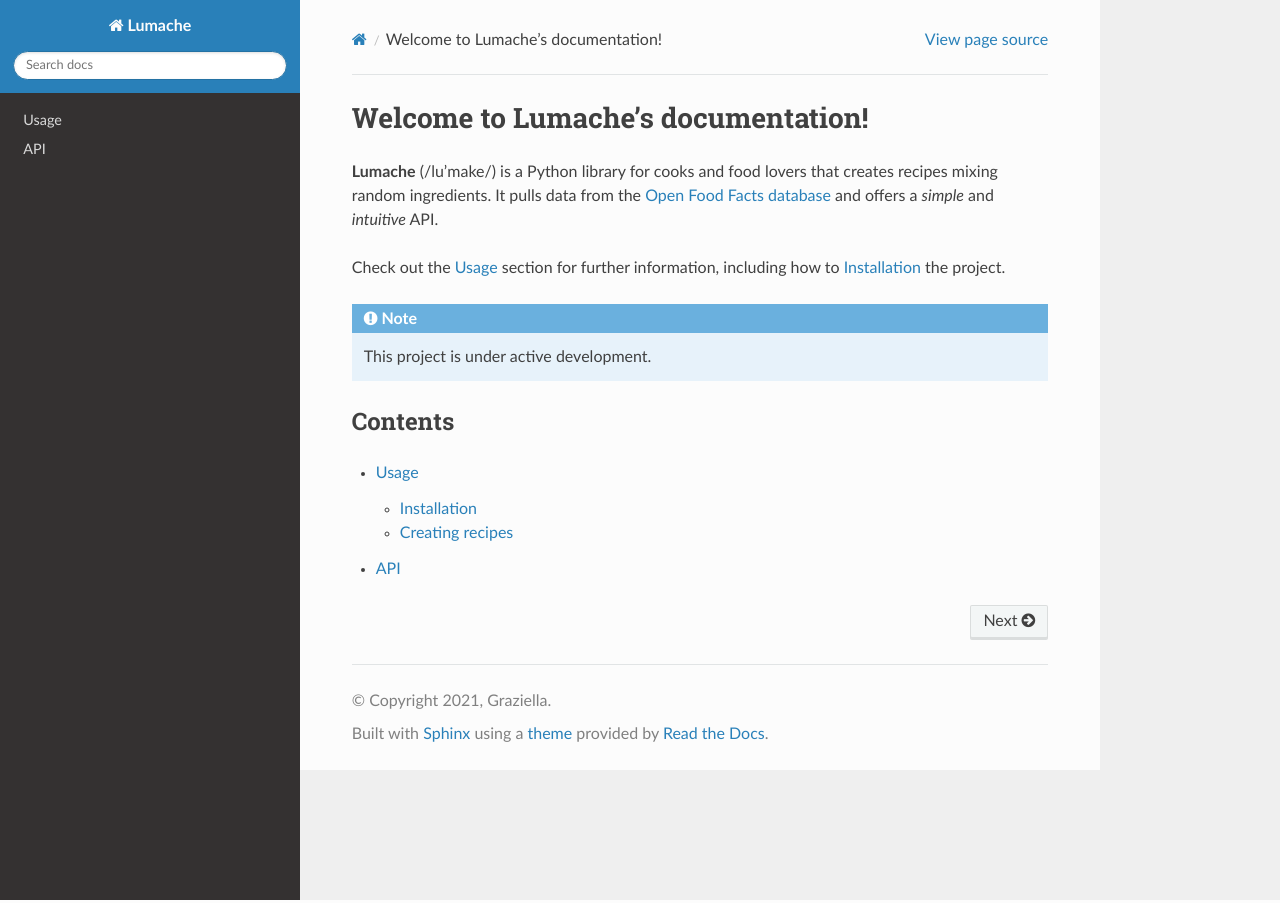
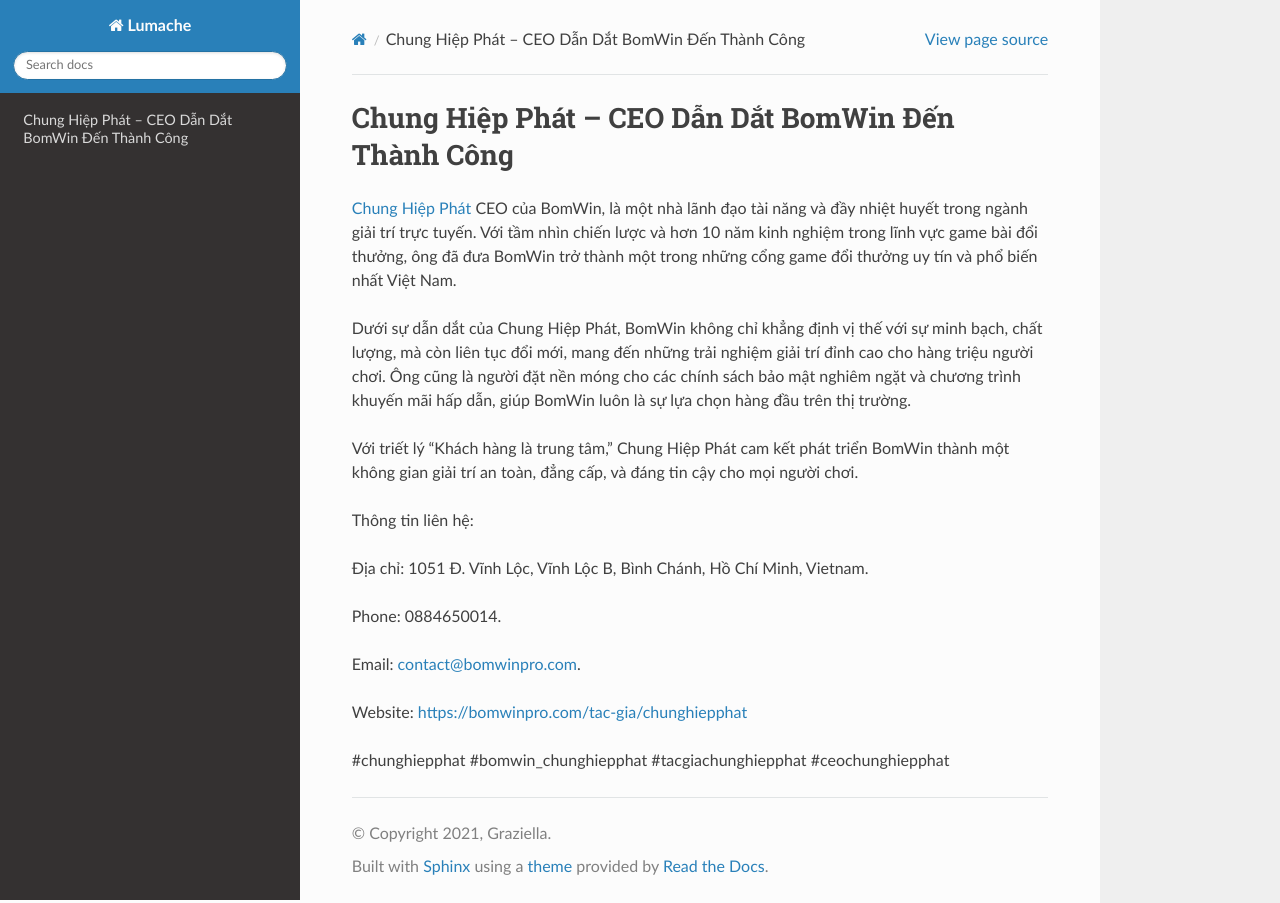
Before and after one commit to camtiennguyena/linkceochunghiepphat, a Sphinx documentation site: the page built from docs/source/index.rst, in a window 1280 px wide. Built offline with Sphinx 7.4.7 and the Read the Docs theme 3.1.0, drawn with Linux system fonts in a browser that asks for light colours.

Commit message:
Update index.rst

```diff
--- a/docs/source/index.rst
+++ b/docs/source/index.rst
@@ -1,22 +1,20 @@
-Welcome to Lumache's documentation!
+Chung Hiệp Phát – CEO Dẫn Dắt BomWin Đến Thành Công
 ===================================
 
-**Lumache** (/lu'make/) is a Python library for cooks and food lovers
-that creates recipes mixing random ingredients.
-It pulls data from the `Open Food Facts database <https://world.openfoodfacts.org/>`_
-and offers a *simple* and *intuitive* API.
+`Chung Hiệp Phát <https://bomwinpro.com/tac-gia/chunghiepphat>`_ CEO của BomWin, là một nhà lãnh đạo tài năng và đầy nhiệt huyết trong ngành giải trí trực tuyến. Với tầm nhìn chiến lược và hơn 10 năm kinh nghiệm trong lĩnh vực game bài đổi thưởng, ông đã đưa BomWin trở thành một trong những cổng game đổi thưởng uy tín và phổ biến nhất Việt Nam.
 
-Check out the :doc:`usage` section for further information, including
-how to :ref:`installation` the project.
+Dưới sự dẫn dắt của Chung Hiệp Phát, BomWin không chỉ khẳng định vị thế với sự minh bạch, chất lượng, mà còn liên tục đổi mới, mang đến những trải nghiệm giải trí đỉnh cao cho hàng triệu người chơi. Ông cũng là người đặt nền móng cho các chính sách bảo mật nghiêm ngặt và chương trình khuyến mãi hấp dẫn, giúp BomWin luôn là sự lựa chọn hàng đầu trên thị trường.
 
-.. note::
+Với triết lý “Khách hàng là trung tâm,” Chung Hiệp Phát cam kết phát triển BomWin thành một không gian giải trí an toàn, đẳng cấp, và đáng tin cậy cho mọi người chơi.
 
-   This project is under active development.
+Thông tin liên hệ:
 
-Contents
---------
+Địa chỉ: 1051 Đ. Vĩnh Lộc, Vĩnh Lộc B, Bình Chánh, Hồ Chí Minh, Vietnam.
 
-.. toctree::
+Phone: 0884650014.
 
-   usage
-   api
+Email: contact@bomwinpro.com.
+
+Website: https://bomwinpro.com/tac-gia/chunghiepphat
+
+#chunghiepphat #bomwin_chunghiepphat #tacgiachunghiepphat #ceochunghiepphat
```
